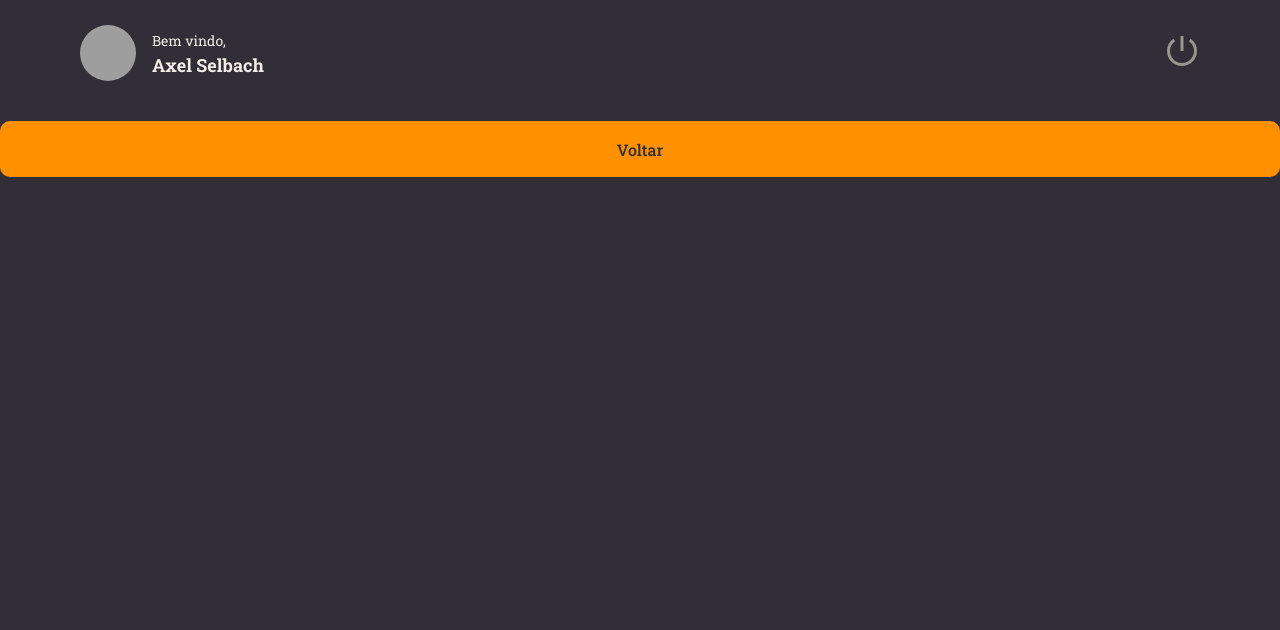
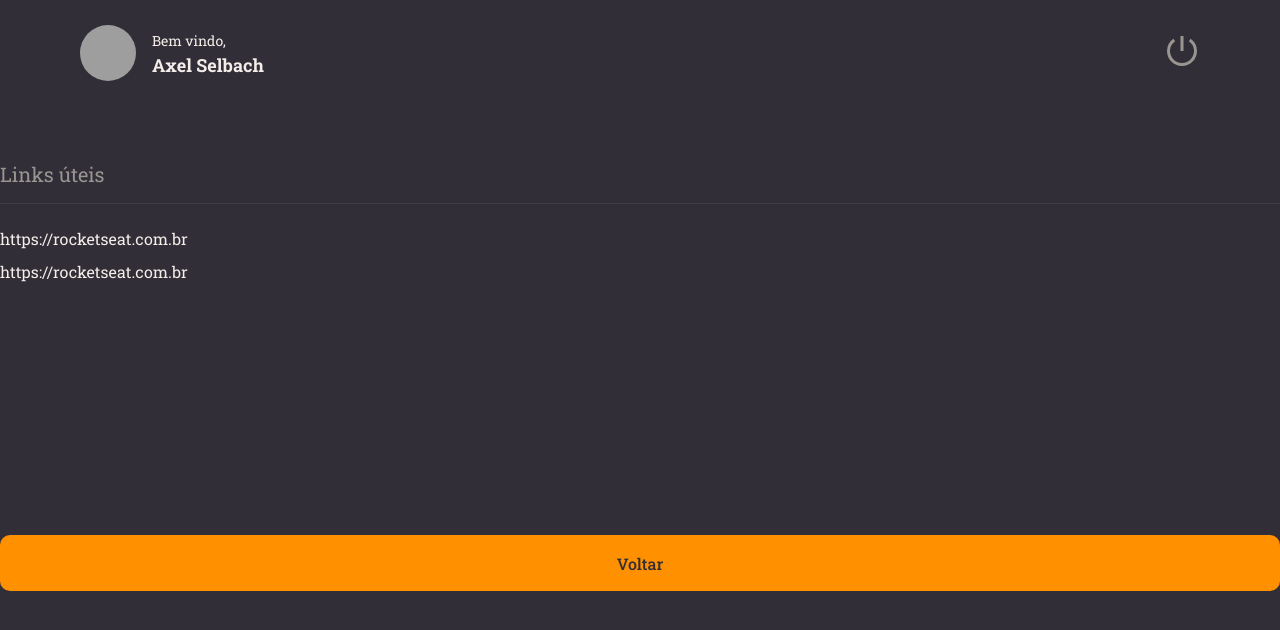
Before and after one commit to AxelSelbach/stage_8_rocketnotes_frontend, a React (Vite) app: page / in a window 1280 px wide. Shown: the top 630 px of the page. Built offline with nearby package versions, Linux system fonts and the light colour scheme; grey boxes are pictures that could not be loaded.

Commit message:
children concept

```diff
--- /dev/null
+++ b/src/components/Section/index.jsx
@@ -0,0 +1,10 @@
+import { Container } from './styles'
+
+export function Section({ title, children }) {
+  return (
+  <Container>
+    <h2>{title}</h2>
+    {children}
+  </Container>
+  )
+}
--- /dev/null
+++ b/src/components/Section/styles.js
@@ -0,0 +1,15 @@
+import styled from "styled-components";
+
+export const Container = styled.section`
+  margin: 56px 0 28px;
+
+  > h2 {
+    border-bottom: 1px solid ${({ theme }) => theme.COLORS.BACKGROUND_700};
+    padding-bottom: 16px;
+    margin-bottom: 24px;
+
+    color: ${({ theme }) => theme.COLORS.GRAY_100};
+    font-size: 20px;
+    font-weight: 400;
+  }
+`
--- a/src/pages/Details/index.jsx
+++ b/src/pages/Details/index.jsx
@@ -1,11 +1,22 @@
-import { Container } from './styles'
+import { Container, Links } from './styles'
 import { Header } from '../../components/Header'
 import { Button } from '../../components/Button'
+import { Section } from '../../components/Section'
 
 export function Details() {
   return (
     <Container>
       <Header />
+      <Section title="Links úteis">
+        <Links>
+          <li>
+            <a href="#">https://rocketseat.com.br</a>
+          </li>
+          <li>
+            <a href="#">https://rocketseat.com.br</a>
+          </li>
+        </Links>
+      </Section>
 
       <Button title="Voltar"/>
     </Container>
--- a/src/pages/Details/styles.js
+++ b/src/pages/Details/styles.js
@@ -9,3 +9,15 @@
   grid-template-areas: "header" "content";
 
 `
+
+export const Links = styled.ul`
+  list-style: none;
+
+  > li {
+    margin-top: 12px;
+
+    a {
+      color: ${({ theme }) => theme.COLORS.WHITE};
+    }
+  }
+`;
```
